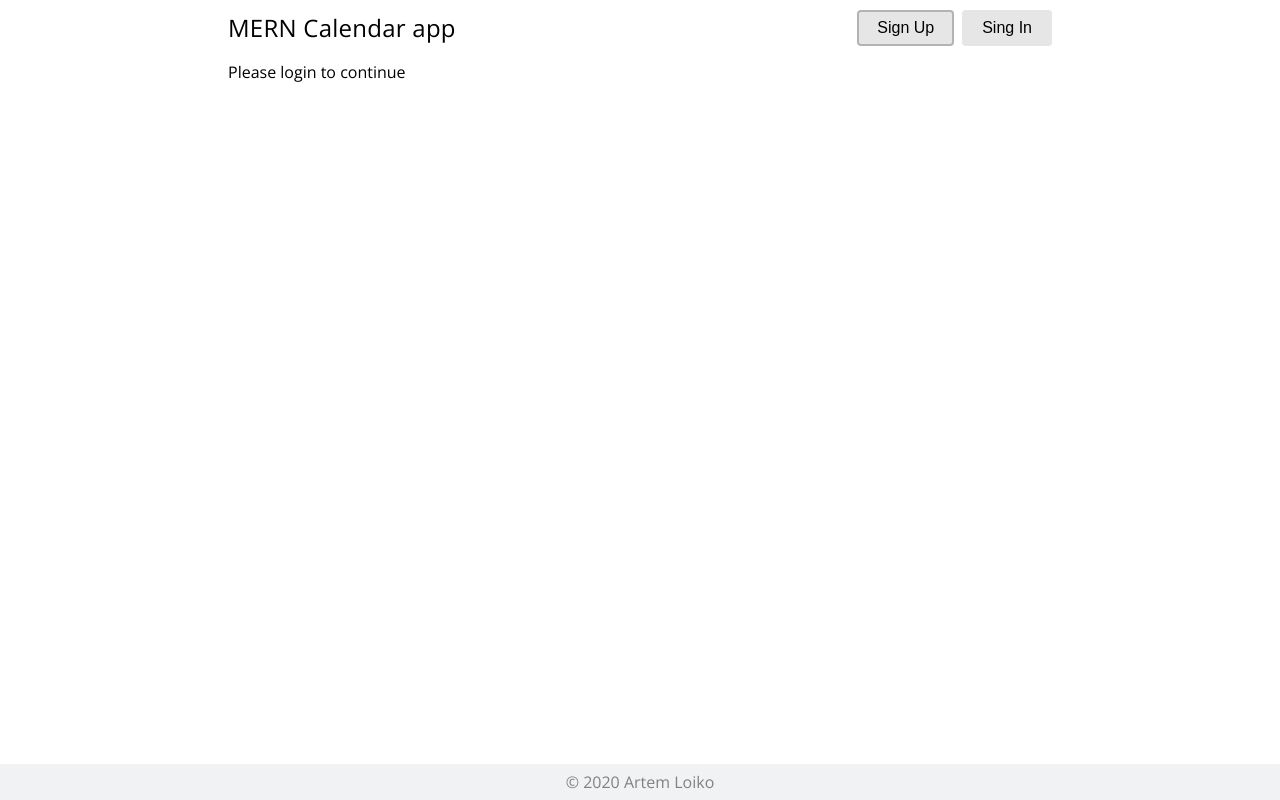
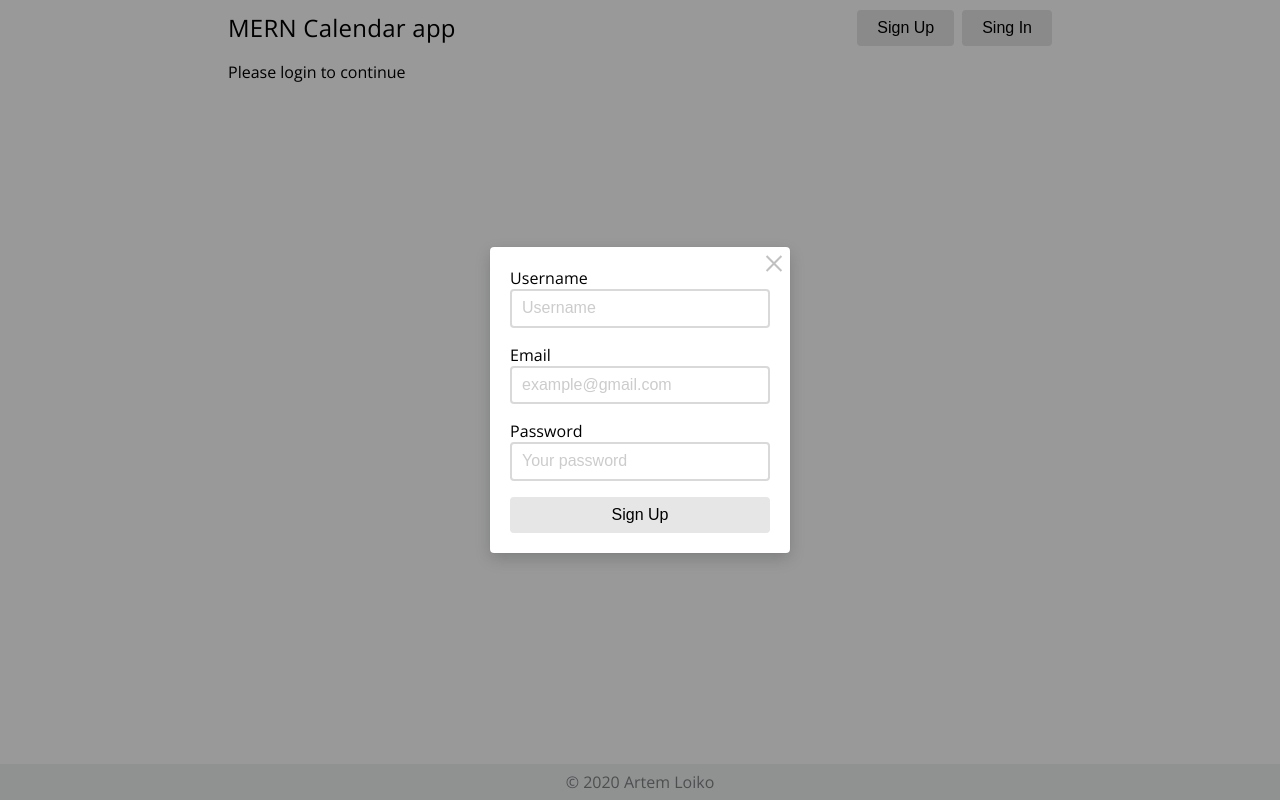
Before and after one commit to artemloiko/mern-calendar-app, a React (Create React App) app in the folder client/: page /login in a window 1280 px wide. Both pictures are taken after a click on the button "Sign Up". Built offline with nearby package versions, Linux system fonts and the light colour scheme.

Commit message:
Add signUp modal

```diff
--- a/client/src/features/auth/authSlice.ts
+++ b/client/src/features/auth/authSlice.ts
@@ -1,6 +1,6 @@
 import { createSlice, PayloadAction, ThunkAction, Action } from '@reduxjs/toolkit';
 import { navigate } from '@reach/router';
-import api, { User, SignInDTO, isAxiosError } from 'utils/api';
+import api, { User, SignInDTO, isAxiosError, SignUpDTO } from 'utils/api';
 import { RootState } from 'app/store';
 
 interface AuthState {
@@ -63,7 +63,7 @@ export const {
 export function signIn(
   signInDTO: SignInDTO,
 ): ThunkAction<void, RootState, unknown, Action<string>> {
-  return async (dispatch, getState) => {
+  return async (dispatch) => {
     dispatch(authRequest());
     try {
       const data = await api.signIn(signInDTO);
@@ -80,3 +80,24 @@ export function signIn(
     }
   };
 }
+
+export function signUp(
+  signUpDTO: SignUpDTO,
+): ThunkAction<void, RootState, unknown, Action<string>> {
+  return async (dispatch) => {
+    dispatch(authRequest());
+    try {
+      const data = await api.signUp(signUpDTO);
+      localStorage.setItem('jwt_token', data.accessToken);
+      localStorage.setItem('user', JSON.stringify(data));
+      dispatch(authSuccess(data));
+      navigate('/');
+    } catch (error) {
+      let errorMessage = error.message;
+      if (isAxiosError(error)) {
+        errorMessage = error.response?.data.error?.message || error.message;
+      }
+      dispatch(authFail(errorMessage));
+    }
+  };
+}
--- a/client/src/pages/Login/Login.tsx
+++ b/client/src/pages/Login/Login.tsx
@@ -4,16 +4,20 @@ import { useModal } from 'hooks/useModal';
 import Page from 'components/Page/Page';
 import Button from 'components/Button/Button';
 import LoginModal from './components/LoginModal/LoginModal';
+import SignUpModal from './components/SignUpModal/SignUpModal';
 
 const Home: React.FC<RouteComponentProps> = () => {
   const [isLoginModalOpen, handleLoginModalOpen, handleLoginModalClose] = useModal();
+  const [isSignUpModalOpen, handleSignUpModalOpen, handleSignUpModalClose] = useModal();
 
   return (
     <Page
       contentClass="container"
       headerControls={
         <>
-          <Button className="header__control">Sign Up</Button>
+          <Button className="header__control" onClick={handleSignUpModalOpen}>
+            Sign Up
+          </Button>
           <Button className="header__control" onClick={handleLoginModalOpen}>
             Sing In
           </Button>
@@ -22,6 +26,7 @@ const Home: React.FC<RouteComponentProps> = () => {
     >
       Please login to continue
       <LoginModal isOpen={isLoginModalOpen} closeModal={handleLoginModalClose}></LoginModal>
+      <SignUpModal isOpen={isSignUpModalOpen} closeModal={handleSignUpModalClose}></SignUpModal>
     </Page>
   );
 };
--- /dev/null
+++ b/client/src/pages/Login/components/SignUpModal/SignUpModal.tsx
@@ -0,0 +1,84 @@
+import React, { useState } from 'react';
+import { useDispatch, useSelector } from 'react-redux';
+
+import Input from 'components/Input/Input';
+import TextField from 'components/TextField/TextField';
+import Modal from 'components/Modal/Modal';
+import Button from 'components/Button/Button';
+import Spinner from 'components/Spinner/Spinner';
+
+import { signUp, authClearError } from 'features/auth/authSlice';
+import { RootState } from 'app/store';
+
+type SignUpModalProps = {
+  isOpen: boolean;
+  closeModal: () => void;
+};
+
+const SignUpModal: React.FC<SignUpModalProps> = ({ isOpen, closeModal }) => {
+  const [username, setUsername] = useState('');
+  const [email, setEmail] = useState('');
+  const [password, setPassword] = useState('');
+
+  const dispatch = useDispatch();
+  const auth = useSelector((state: RootState) => state.auth);
+
+  const handleSubmit = (event: React.FormEvent<HTMLFormElement>) => {
+    event.preventDefault();
+    dispatch(signUp({ username, email, password }));
+  };
+
+  const handleClose = () => {
+    setUsername('');
+    setEmail('');
+    setPassword('');
+    dispatch(authClearError());
+    closeModal();
+  };
+
+  return (
+    <Modal isOpen={isOpen} onRequestClose={handleClose}>
+      <form onSubmit={handleSubmit}>
+        <TextField label="Username" htmlFor="username">
+          <Input
+            placeholder="Username"
+            id="username"
+            type="text"
+            required
+            pattern="[a-zA-Z0-9]{3,30}"
+            title="Only letters or numbers. Min length 3, max 30"
+            value={username}
+            onChange={(e) => setUsername(e.currentTarget.value)}
+          ></Input>
+        </TextField>
+        <TextField label="Email" htmlFor="email">
+          <Input
+            placeholder="example@gmail.com"
+            id="email"
+            type="email"
+            required
+            value={email}
+            onChange={(e) => setEmail(e.currentTarget.value)}
+          ></Input>
+        </TextField>
+        <TextField label="Password" htmlFor="password">
+          <Input
+            placeholder="Your password"
+            id="password"
+            type="password"
+            required
+            minLength={8}
+            maxLength={256}
+            value={password}
+            onChange={(e) => setPassword(e.currentTarget.value)}
+          ></Input>
+        </TextField>
+        {auth.error && <p className="error-message">{auth.error}</p>}
+        <Button disabled={auth.isAuthenticating}>
+          {auth.isAuthenticating ? <Spinner /> : 'Sign Up'}
+        </Button>
+      </form>
+    </Modal>
+  );
+};
+export default SignUpModal;
--- a/client/src/utils/api.ts
+++ b/client/src/utils/api.ts
@@ -55,7 +55,7 @@ class API {
   }
 
   async signUp(signUpDTO: SignUpDTO) {
-    const response = await this.axiosInstance.post<string>('/auth/signup', signUpDTO);
+    const response = await this.axiosInstance.post<User>('/auth/signup', signUpDTO);
     return response.data;
   }
 
```
